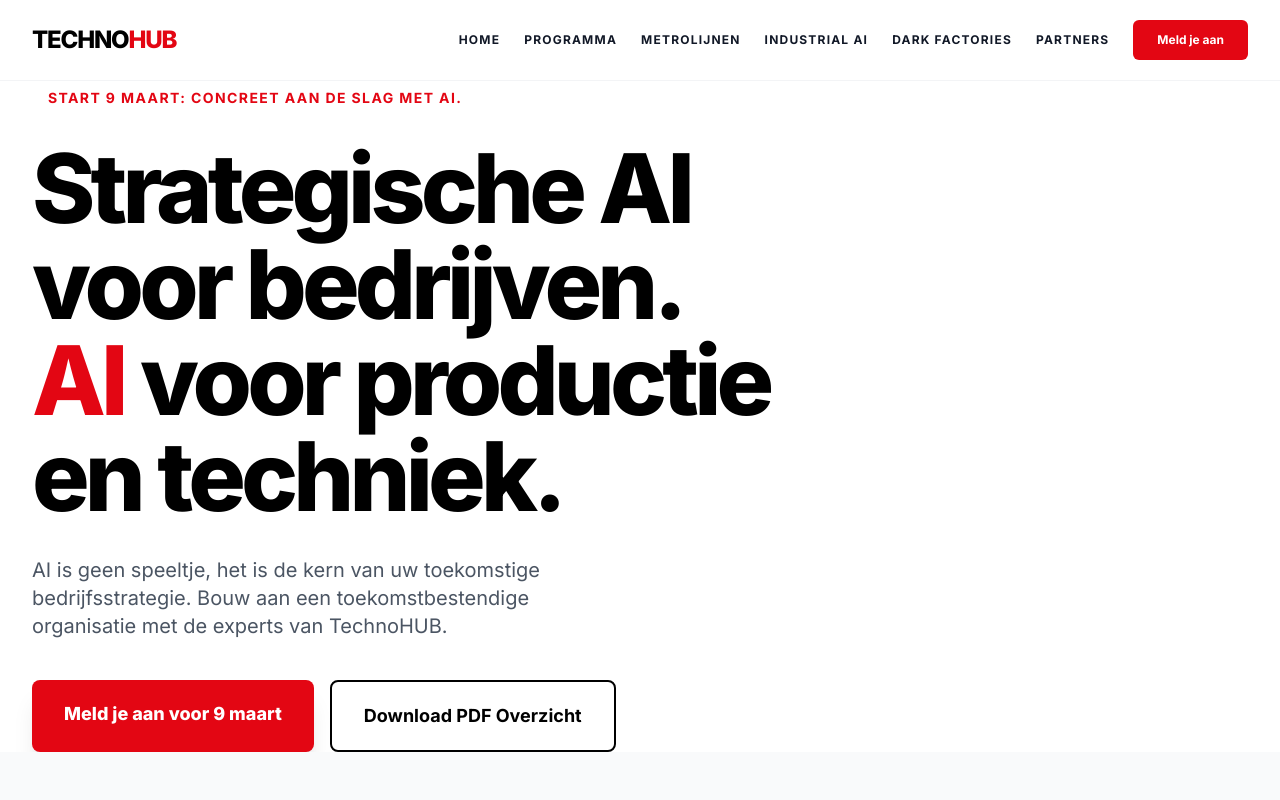
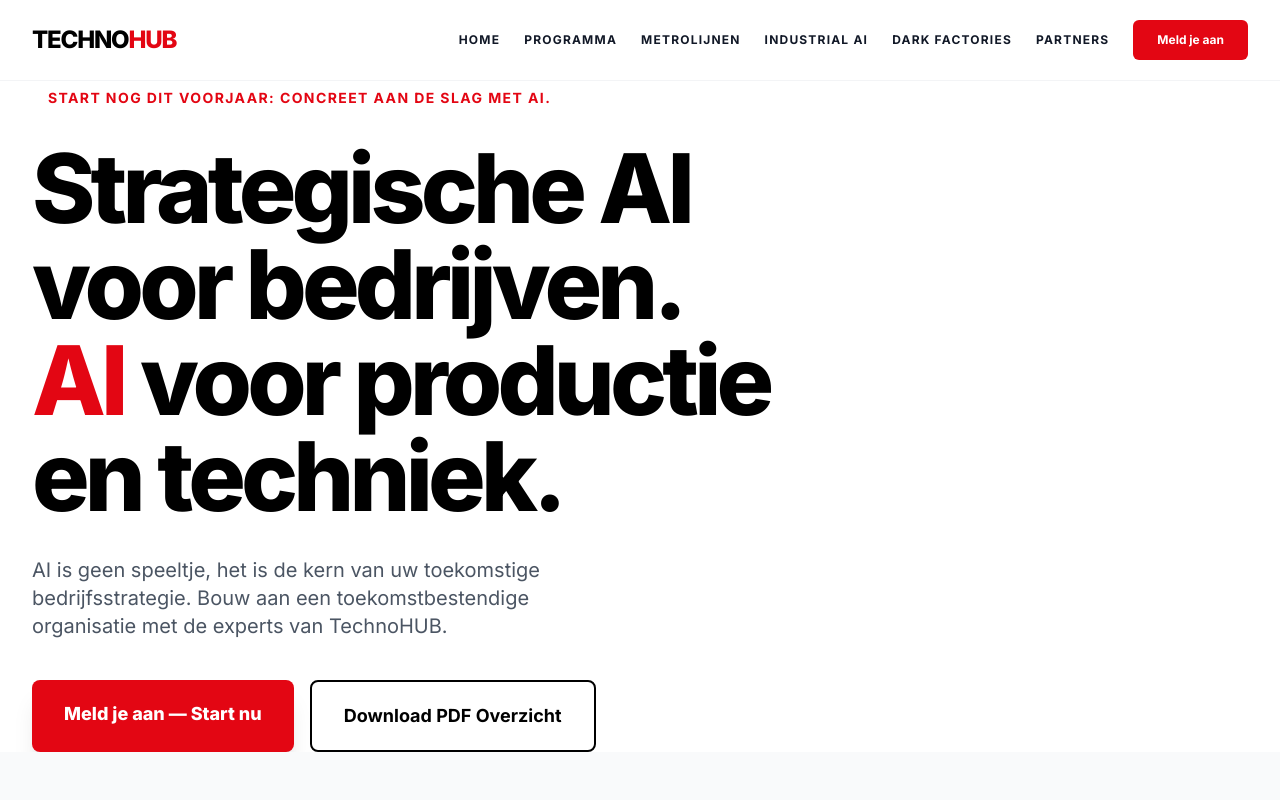
Before and after one commit to HeyoB-ai/TechnohubAI, a React (Vite) app: page /#/ in a window 1280 px wide. Shown: the top 800 px of the page. Built offline with nearby package versions, Linux system fonts and the light colour scheme.

Commit message:
content: update hero badge and CTA button text for spring start
Co-Authored-By: Claude Sonnet 4.6 <noreply@anthropic.com>

```diff
--- a/pages/Home.tsx
+++ b/pages/Home.tsx
@@ -17,7 +17,7 @@ const Home: React.FC = () => {
         <div className="max-w-7xl mx-auto px-4 sm:px-6 lg:px-8 w-full">
           <div className="max-w-3xl">
             <span className="inline-block px-4 py-2 rounded-full bg-th-red/10 text-th-red text-sm font-bold uppercase tracking-widest mb-6 animate-in slide-in-from-bottom-2 duration-500">
-              Start 9 Maart: Concreet aan de slag met AI.
+              Start nog dit voorjaar: Concreet aan de slag met AI.
             </span>
             <h1 className="text-6xl md:text-8xl font-black tracking-tighter leading-[0.9] text-black mb-8 animate-in slide-in-from-bottom-4 duration-700">
               Strategische AI voor bedrijven. <br/>
@@ -29,7 +29,7 @@ const Home: React.FC = () => {
             </p>
             <div className="flex flex-col sm:flex-row gap-4 animate-in slide-in-from-bottom-8 duration-1000 delay-200">
               <Link to="/contact" className="bg-th-red text-white px-8 py-5 rounded-lg text-lg font-black hover:bg-black transition-all shadow-xl shadow-th-red/20 text-center">
-                Meld je aan voor 9 maart
+                Meld je aan — Start nu
               </Link>
               <a href="#" className="border-2 border-black text-black px-8 py-5 rounded-lg text-lg font-bold hover:bg-black hover:text-white transition-all text-center">
                 Download PDF Overzicht
```
